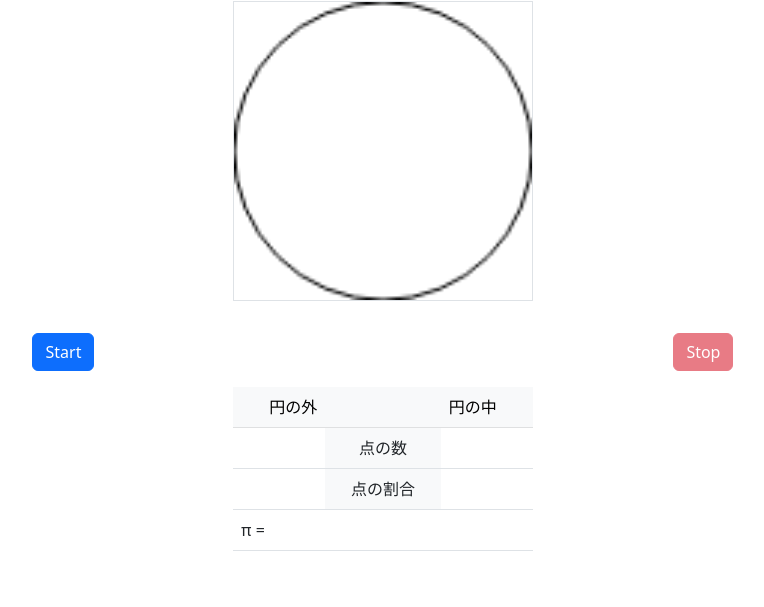
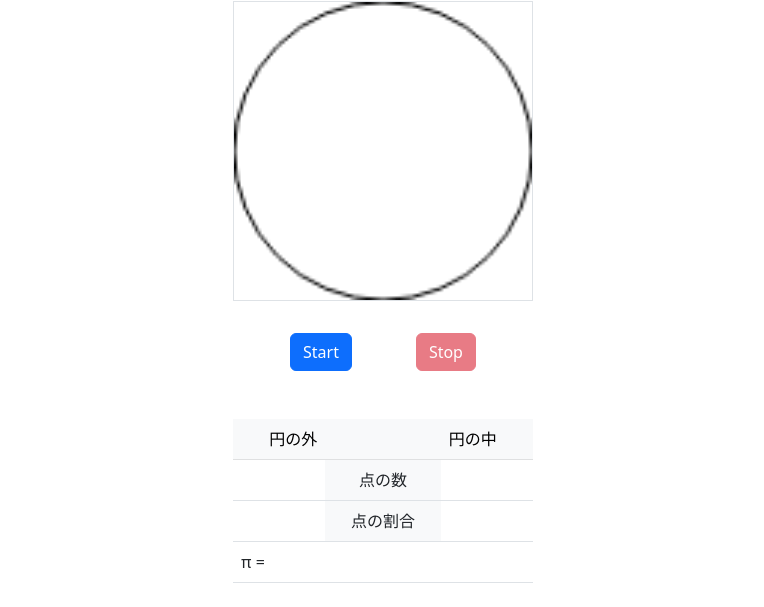
Before and after one commit to osawa-koki/pai-carlo, a website with bundled scripts: page public/index.html in a window 1280 px wide. Shown: the part 79-686 px from the top of the page, without its empty margins (257-1021 px from the left). Built offline with nearby package versions, Linux system fonts and the light colour scheme.

Commit message:
small fix

```diff
--- a/public/index.html
+++ b/public/index.html
@@ -10,11 +10,11 @@
 <body>
   <h1 class="mt-3 text-center">🧮 Pai carlo 🧮</h1>
   <canvas id="canvas" class="mt-3 mx-auto border d-block" style="width: 300px; aspect-ratio: 1/1;"></canvas>
-  <div class="mt-3 d-flex">
+  <div class="mt-3 d-flex mx-auto" style="max-width: 250px;">
     <button id="start-button" class="btn btn-primary mt-3 d-block mx-auto">Start</button>
     <button id="stop-button" class="btn btn-danger mt-3 d-block mx-auto" disabled>Stop</button>
   </div>
-  <table class="table mt-3 mx-auto" style="max-width: 300px;">
+  <table class="table mt-5 mx-auto" style="max-width: 300px;">
     <tbody>
       <tr class="table-light">
         <td class="text-end">円の外</td>
```
